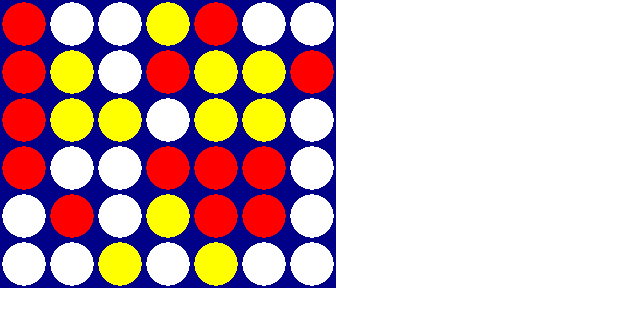
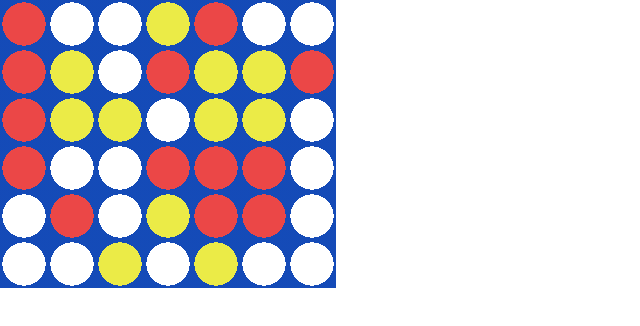
Before and after one commit to j-/connect-four, a React (Create React App) app: page / in a window 1280 px wide. Shown: the top 326 px of the page, without its empty margins (0-640 px from the left). Built offline with nearby package versions, Linux system fonts and the light colour scheme.

Commit message:
Change colors

```diff
--- a/src/components/BoardCell.css
+++ b/src/components/BoardCell.css
@@ -10,7 +10,7 @@
 	background-image: radial-gradient(
 		transparent 0,
 		transparent 1.35em,
-		#008 1.35em
+		hsl(220, 80%, 40%) 1.35em
 	);
 	position: absolute;
 	top: 0;
--- a/src/components/BoardCell.tsx
+++ b/src/components/BoardCell.tsx
@@ -13,8 +13,8 @@ const BoardCell = (props: Props) => (
 		{
 			Math.random() > 0.5 ?
 			Math.random() > 0.5 ?
-				<Piece color="red" /> :
-				<Piece color="yellow" /> :
+				<Piece color="hsl(0, 80%, 60%)" /> :
+				<Piece color="hsl(60, 80%, 60%)" /> :
 				null
 		}
 		</div>
```
